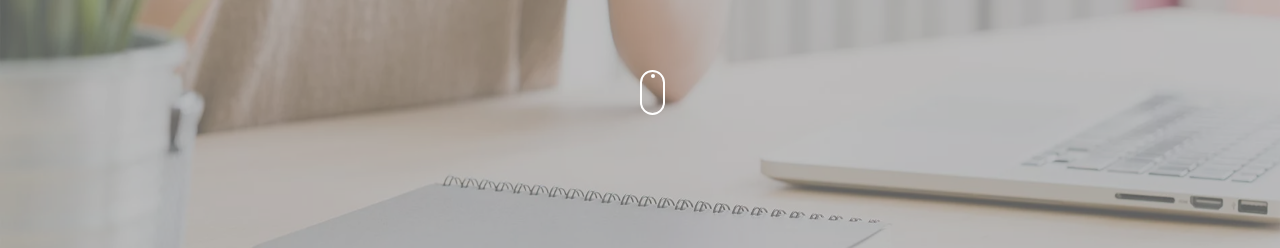
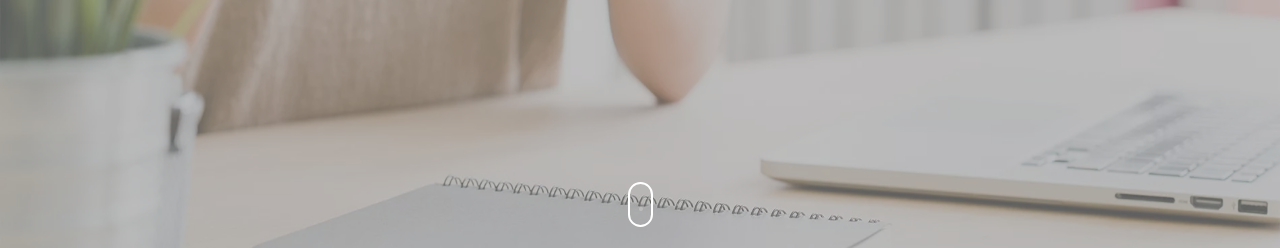
Before and after one commit to nehabulakhe/Banker, a React (Create React App) app: page / in a window 1280 px wide. Shown: the part 658-906 px from the top of the page. Built offline with nearby package versions, Linux system fonts and the light colour scheme.

Commit message:
mouse scroll

```diff
--- a/src/Components/Home.js
+++ b/src/Components/Home.js
@@ -6,13 +6,15 @@ import logo from '../images/background.jpg';
 
 
 function Home() {
+
+
   return (
     <div className='home'>
 
 
     {/* <img  className='home-image' src={logo} alt="img" /> */}
 
-          <div id="carouselExampleCaptions" className="carousel slide" data-bs-ride="carousel" data-bs-interval="3000">
+      <div id="carouselExampleCaptions" className="carousel slide" data-bs-ride="carousel" data-bs-interval="3000">
         <div className="carousel-inner">
         <img src={logo} className="home-image d-block" alt="..."/>
           <div className="carousel-item active">
@@ -45,15 +47,16 @@ function Home() {
           <span className="carousel-control-next-icon" aria-hidden="true"></span>
           <span className="visually-hidden">Next</span>
         </button>
+        <span class="scroll-btn">
+          <a href="#">
+            <span class="mouse">
+              <span>
+              </span>
+            </span>
+          </a>
+      </span>
       </div>
 
-      <div className="mouse smoothscroll" href="#next">
-        <div className="mouse-icon">
-          <div className="mouse-wheel">
-
-          </div>
-        </div>
-      </div>
     </div>
   )
 }
--- a/src/Css/Home.css
+++ b/src/Css/Home.css
@@ -21,31 +21,113 @@
     background-color: rgb(0,0,0);
     background-color: rgba(0,0,0, 0.4);
 }
-.mouse {
+@-webkit-keyframes ani-mouse {
+	0% {
+	opacity: 1;
+	top: 29%;
+	}
+	15% {
+	opacity: 1;
+	top: 50%;
+	}
+	50% {
+	opacity: 0;
+	top: 50%;
+	}
+	100% {
+	opacity: 0;
+	top: 29%;
+	}
+}
+@-moz-keyframes ani-mouse {
+	0% {
+	opacity: 1;
+	top: 29%;
+	}
+	15% {
+	opacity: 1;
+	top: 50%;
+	}
+	50% {
+	opacity: 0;
+	top: 50%;
+	}
+	100% {
+	opacity: 0;
+	top: 29%;
+	}
+}
+@keyframes ani-mouse {
+	0% {
+	opacity: 1;
+	top: 29%;
+	}
+	15% {
+	opacity: 1;
+	top: 50%;
+	}
+	50% {
+	opacity: 0;
+	top: 50%;
+	}
+	100% {
+	opacity: 0;
+	top: 29%;
+	}
+}
+ .scroll-btn {
+	display: block;
 	position: absolute;
-    bottom: 72px;
-    z-index: 5;
-    left: 50%;
-    transform: translateX(-50%);
-    display: block;
+	left: 0;
+	right: 0;
+	text-align: center;
+    margin-top: -85px;
 }
-.mouse .mouse-icon {
+.scroll-btn > * {
+	display: inline-block;
+	line-height: 18px;
+	font-size: 13px;
+	font-weight: normal;
+	color: #7f8c8d;
+	color: #ffffff;
+	font-family: "proxima-nova", "Helvetica Neue", Helvetica, Arial, sans-serif;
+	letter-spacing: 2px;
+}
+.scroll-btn > *:hover,
+.scroll-btn > *:focus,
+.scroll-btn > *.active {
+	color: #ffffff;
+}
+.scroll-btn > *:hover,
+.scroll-btn > *:focus,
+.scroll-btn > *:active,
+.scroll-btn > *.active {
+	opacity: 0.8;
+	filter: alpha(opacity=80);
+}
+.scroll-btn .mouse {
+	position: relative;
 	display: block;
 	width: 25px;
 	height: 45px;
+	margin: 0 auto 20px;
+	-webkit-box-sizing: border-box;
+	-moz-box-sizing: border-box;
+	box-sizing: border-box;
 	border: 2px solid white;
 	border-radius: 15px;
-    cursor: pointer;
+}
+.scroll-btn .mouse > * {
 	position: absolute;
-    text-align: center;
-    transition: .3s all ease-in-out;
-}
-.mouse .mouse-wheel {
+	display: block;
+	top: 29%;
+	left: 45%;
+	width: 4px;
 	height: 4px;
 	margin: 2px auto 0;
-    display: block;
-    width: 4px;
-    background-color: white;
+	background: white;
 	border-radius: 50%;
-    animation: 1.6s ease infinite wheel-up-down;
+	-webkit-animation: ani-mouse 1.6s linear infinite;
+	-moz-animation: ani-mouse 1.6s linear infinite;
+	animation: ani-mouse 1.6s linear infinite;
 }
```
Lines whose indentation alone changed are shown as unchanged.
